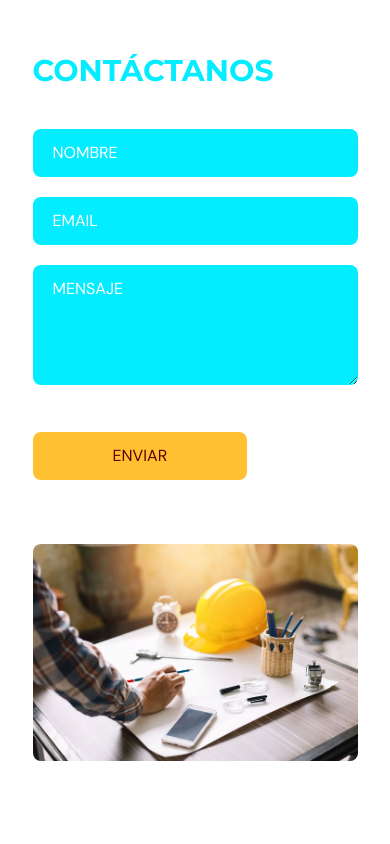
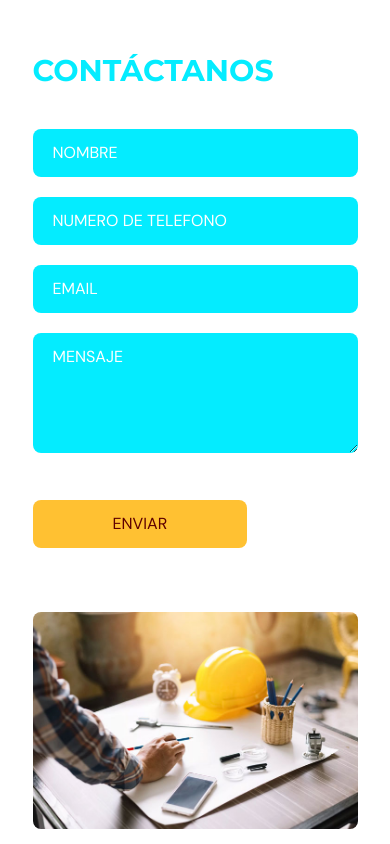
Before and after one commit to PedroLara14/Ingeniarem-Typescript, a React (Vite) app: page / in a window 390 px wide. Shown: the part 3320-4164 px from the top of the page. Built offline with nearby package versions, Linux system fonts and the light colour scheme.

Commit message:
Added the phone number to the form section

```diff
--- a/src/scenes/contactus/index.tsx
+++ b/src/scenes/contactus/index.tsx
@@ -84,6 +84,22 @@ const ContactUs = ({ setSelectedPage }: Props) => {
 
                     <input
                         className={inputStyles}
+                        type="number"
+                        placeholder="NUMERO DE TELEFONO"
+                        {...register("phonenumber", {
+                            required: true,
+                            maxLength: 12,
+                        })}
+                   />
+                   {errors.phonenumber && (
+                    <p className="mt-1 text-primary-500">
+                        {errors.phonenumber.type === "required" && 'Este campo es de completado obligario.'}
+                        {errors.phonenumber.type === "maxLength" && 'El numero de telefono debe ser de maximo 12 numeros'}
+                    </p>
+                   )}
+
+                    <input
+                        className={inputStyles}
                         type="text"
                         placeholder="EMAIL"
                         {...register("email", {
```
